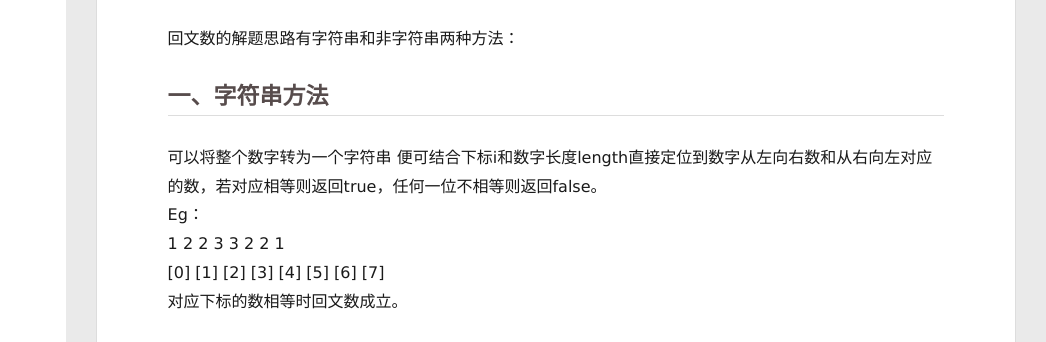
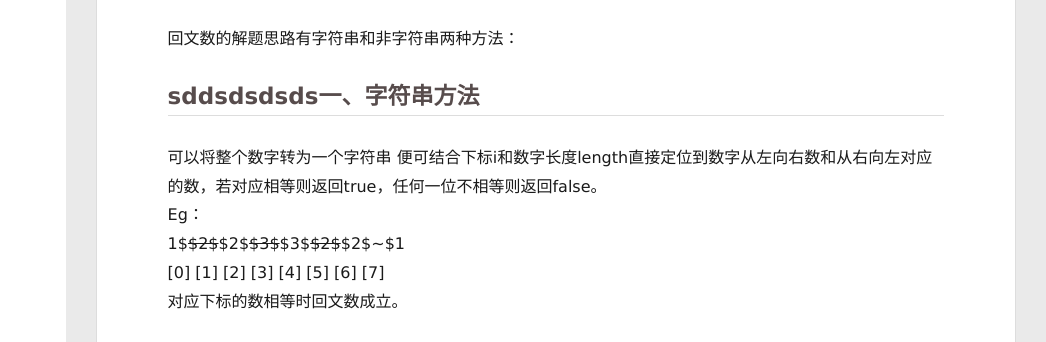
Before and after one commit to CoderYangPP/CoderYangPP.github.io, a plain HTML site: page index.html in a window 1280 px wide. Shown: the part 342-684 px from the top of the page, 234-1280 px from the left. Drawn offline with Linux system fonts and the light colour scheme; no server answers.

Commit message:
Site updated: 2025-12-24 17:32:20

```diff
--- a/index.html
+++ b/index.html
@@ -174,7 +174,7 @@
 
         <h1 id="回文数的定义"><a href="#回文数的定义" class="headerlink" title="回文数的定义"></a>回文数的定义</h1><p>  回文数是指正序（从左到右）和倒序（从右到左）读都是一样的整数。<br>  例如：0、1221、121、11、1001都属于回文数；而1、12、123、-11却不属于回文数<br>  （在观察题目时可以从定义上开始简化问题：若将一个数拆分为两半 左半边正序与右半边倒序相等即为回文数）</p>
 <h1 id="解题思路"><a href="#解题思路" class="headerlink" title="解题思路"></a>解题思路</h1><p>  回文数的解题思路有字符串和非字符串两种方法：</p>
-<h2 id="一、字符串方法"><a href="#一、字符串方法" class="headerlink" title="一、字符串方法"></a>一、字符串方法</h2><p>  可以将整个数字转为一个字符串 便可结合下标i和数字长度length直接定位到数字从左向右数和从右向左对应的数，若对应相等则返回true，任何一位不相等则返回false。<br>Eg：<br>        1   2   2   3   3   2   2   1<br>    [0] [1] [2] [3] [4] [5] [6] [7]<br> 对应下标的数相等时回文数成立。</p>
+<h2 id="sddsdsdsds一、字符串方法"><a href="#sddsdsdsds一、字符串方法" class="headerlink" title="sddsdsdsds一、字符串方法"></a>sddsdsdsds一、字符串方法</h2><p>  可以将整个数字转为一个字符串 便可结合下标i和数字长度length直接定位到数字从左向右数和从右向左对应的数，若对应相等则返回true，任何一位不相等则返回false。<br>Eg：<br>        1$<del>$2$</del>$2$<del>$3$</del>$3$<del>$2$</del>$2$~$1<br>    [0] [1] [2] [3] [4] [5] [6] [7]<br> 对应下标的数相等时回文数成立。</p>
 <h2 id="二、-非字符串方法"><a href="#二、-非字符串方法" class="headerlink" title="二、 非字符串方法"></a>二、 非字符串方法</h2><p>  根据回文数的定义可以从输入数值直接排除负数与各位非零的数字，直接判断为false。在判断正数是否为回文数时，则可以逐次将输入数字减少一位 并用取余（%10）的方法取出个位（即逐次取出从右向左数的各位）；将取得的各位累加乘10到一个新数中 得到从右向左数的数，余下逐次减少的数即为从左向右数的数。当新组建的数等于逐次减位的数（偶数情况），或新组建的数减去一位等于逐次减位的数（奇数情况）时，认为是回文数；否则认为不是回文数。<br>Eg：<br>    12233221 -&gt; 1223322 &amp; 1 -&gt; 122332 &amp; 12 -&gt; 12233 &amp; 122 -&gt; 1223 &amp; 1223<br>  拆分完成后前后两半相等时回文数成立。</p>
 <h1 id="代码实现"><a href="#代码实现" class="headerlink" title="代码实现"></a>代码实现</h1><h2 id="一、字符串法"><a href="#一、字符串法" class="headerlink" title="一、字符串法"></a>一、字符串法</h2><pre><code>bool isPalindrome(int x) &#123;
     using namespace std;
```
Also changed, not shown: 2025/12/24/回文数解题思路/index.html (+4 -4 lines).
